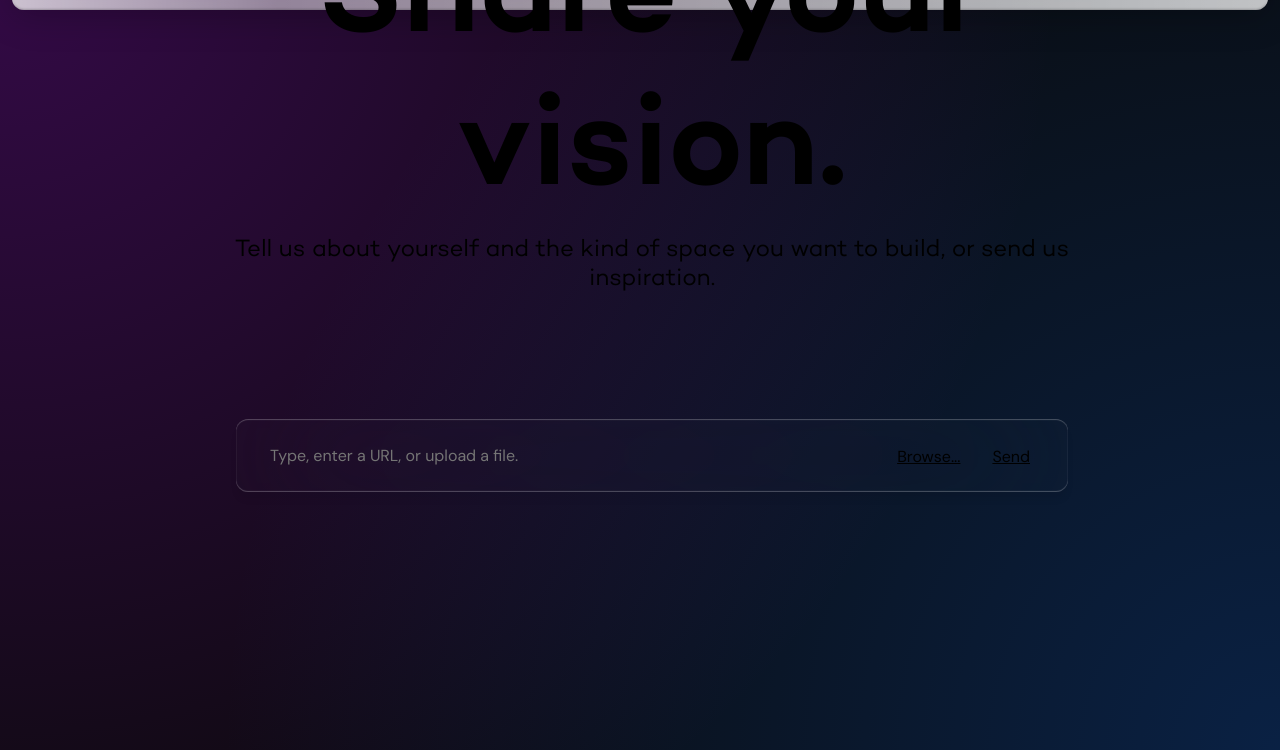
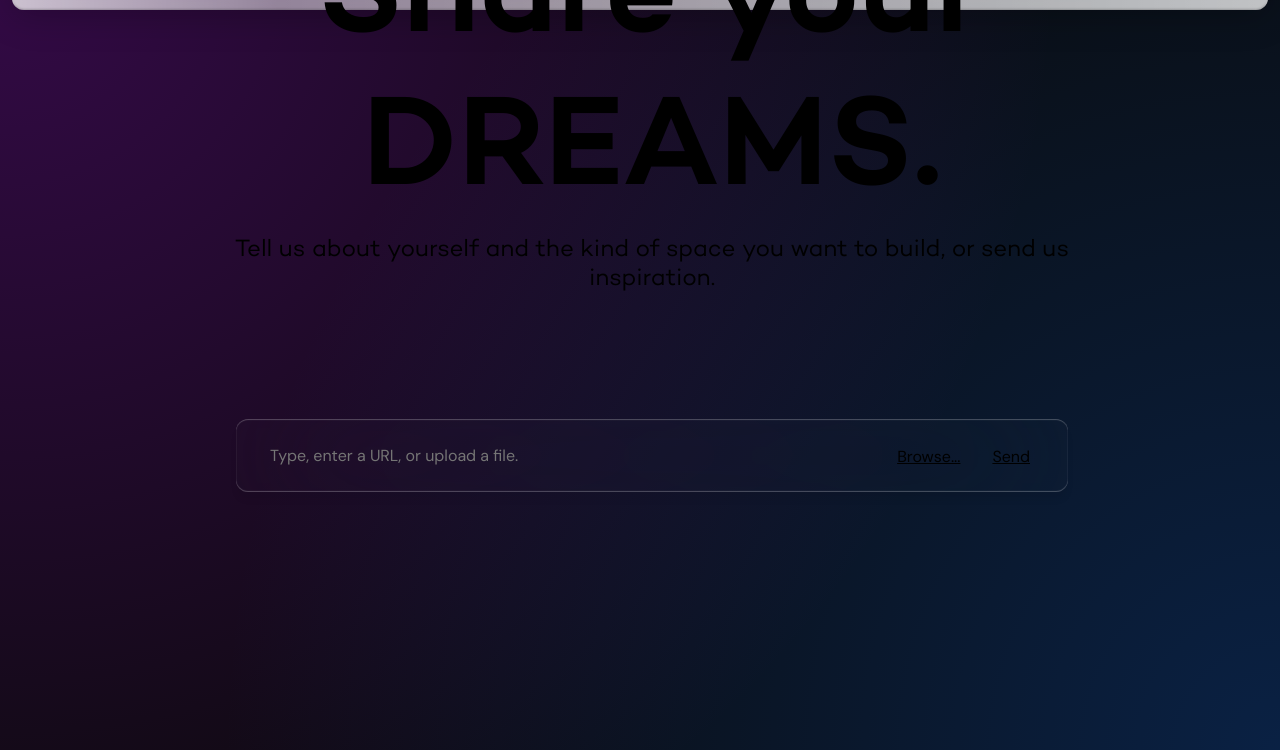
Before and after one commit to smcaruso/builder-proto, a website built with Vite: page index.html in a window 1280 px wide. Shown: the part 50-800 px from the top of the page. Built offline with nearby package versions, Linux system fonts and the light colour scheme.

Commit message:
Updated h1

```diff
--- a/index.html
+++ b/index.html
@@ -17,7 +17,7 @@
       </div>
       <div class="operator-chat">
         <div class="chat-intro">
-          <h1>Share your vision.</h1>
+          <h1>Share your DREAMS.</h1>
           <h2>Tell us about yourself and the kind of space you want to build, or send us inspiration.</h2>
         </div>
         <div class="messages">
```
